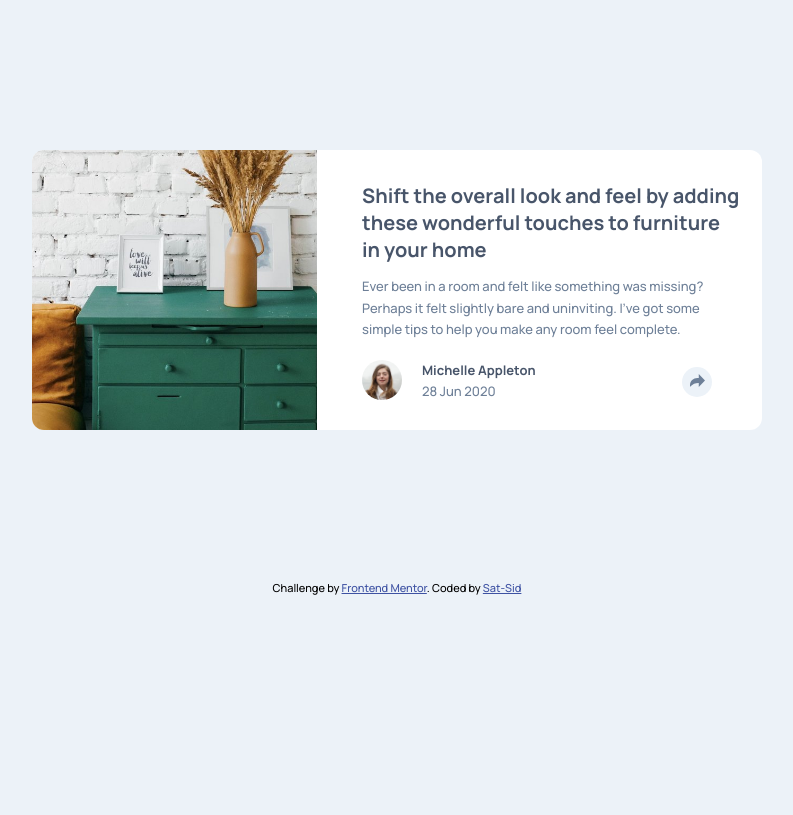
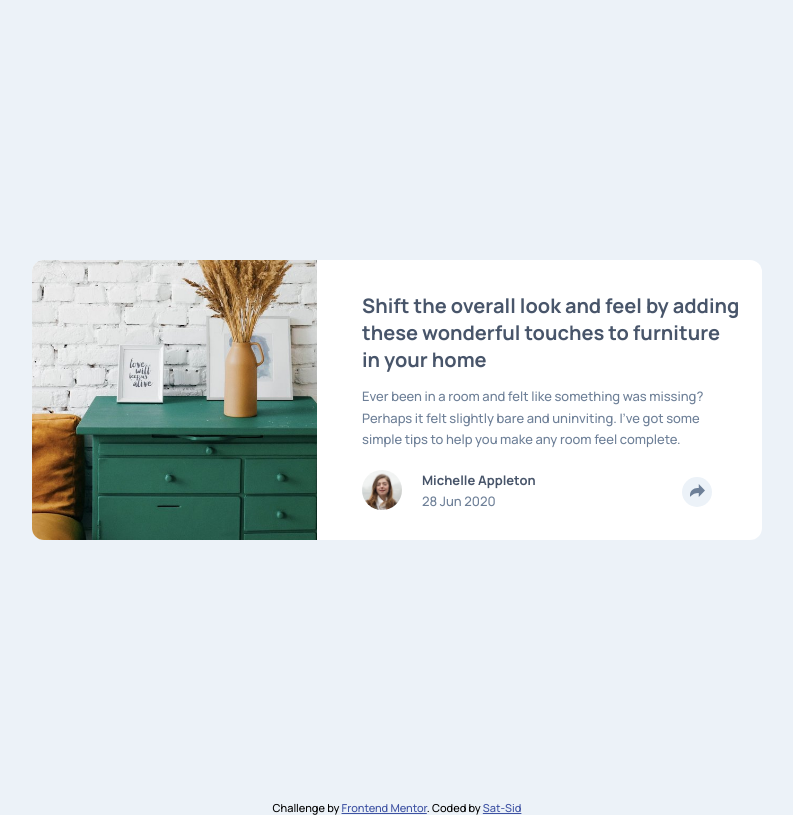
Before and after one commit to Sat-Sid/Frontend-Mentor-challenge-Article-Preview-Component-Master, a plain HTML site: page index.html in a window 1280 px wide. Shown: the whole page, without its empty margins (243-1036 px from the left). Drawn offline with Linux system fonts and the light colour scheme.

Commit message:
Update styles.css
Margin alignment for main-container.

```diff
--- a/css/styles.css
+++ b/css/styles.css
@@ -32,7 +32,7 @@ p {
   border-radius: 12px;
   height: 280px;
   width: 730px;
-  margin: 150px auto;
+  margin: 260px auto;
 }
 
 .img-section {
```
